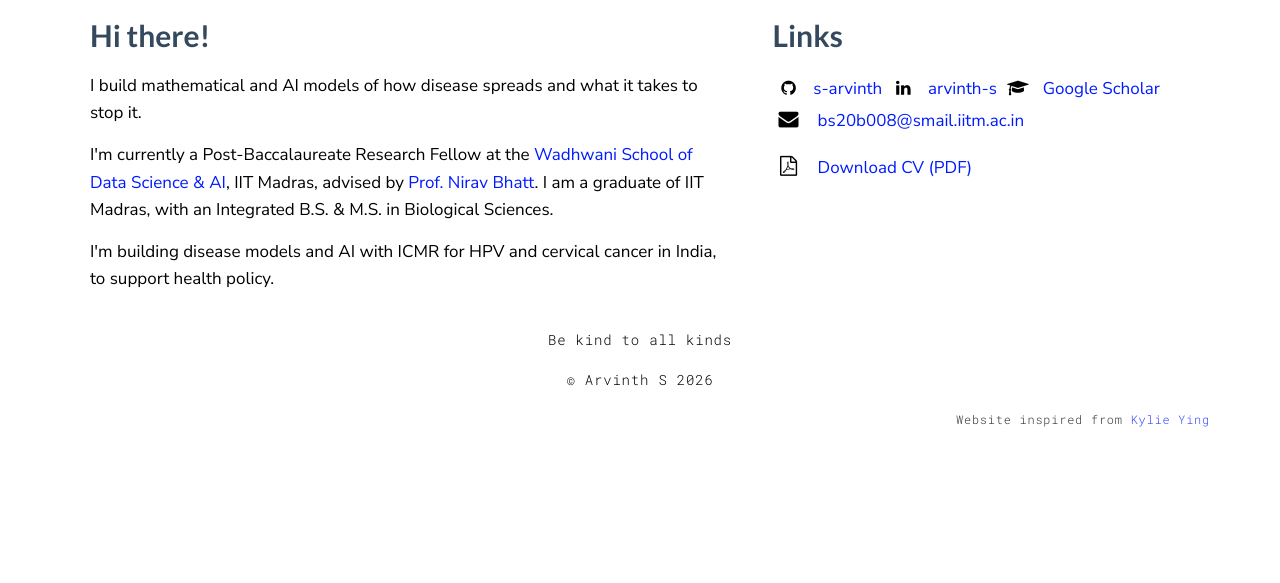
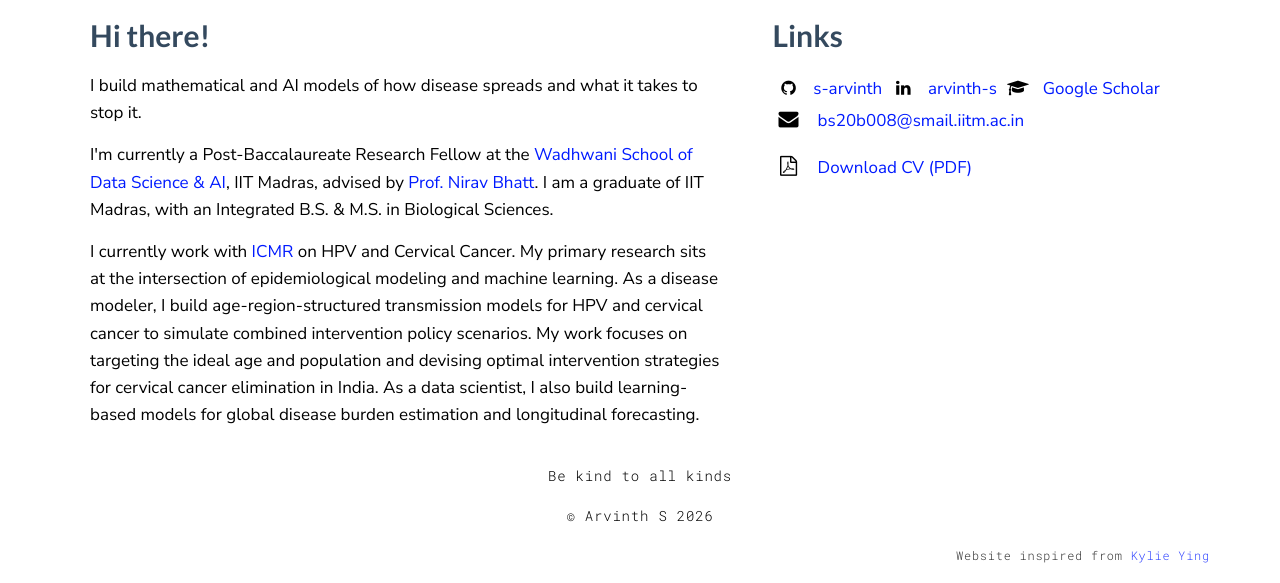
Before and after one commit to s-arvinth/s-arvinth.github.io, a Jekyll site: the page built from index.html, in a window 1280 px wide. Shown: the part 810-1393 px from the top of the page. Built offline with Jekyll 4.4.1, drawn with Linux system fonts in a browser that asks for light colours; before the commit the page ends 1257 px from its top, so only the background shows below that.

Commit message:
Homepage: detailed research paragraph with ICMR link
Co-Authored-By: Claude Opus 5.5 <noreply@anthropic.com>
Claude-Session: https://claude.ai/code/session_01Y8dmztnJkNZeVXkYnpEJcV

```diff
--- a/index.html
+++ b/index.html
@@ -42,7 +42,12 @@ title: Arvinth S
 					I am a graduate of IIT Madras, with an Integrated B.S. &amp; M.S. in Biological Sciences.
 				</p>
 				<p>
-					I'm building disease models and AI with ICMR for HPV and cervical cancer in India, to support health policy.
+					I currently work with <a href="https://www.icmr.gov.in/" target="_blank" rel="noopener">ICMR</a> on HPV and Cervical Cancer.
+					My primary research sits at the intersection of epidemiological modeling and machine learning.
+					As a disease modeler, I build age-region-structured transmission models for HPV and cervical cancer
+					to simulate combined intervention policy scenarios. My work focuses on targeting the ideal age and population
+					and devising optimal intervention strategies for cervical cancer elimination in India.
+					As a data scientist, I also build learning-based models for global disease burden estimation and longitudinal forecasting.
 				</p>
 			</div>
 		</div>
```
